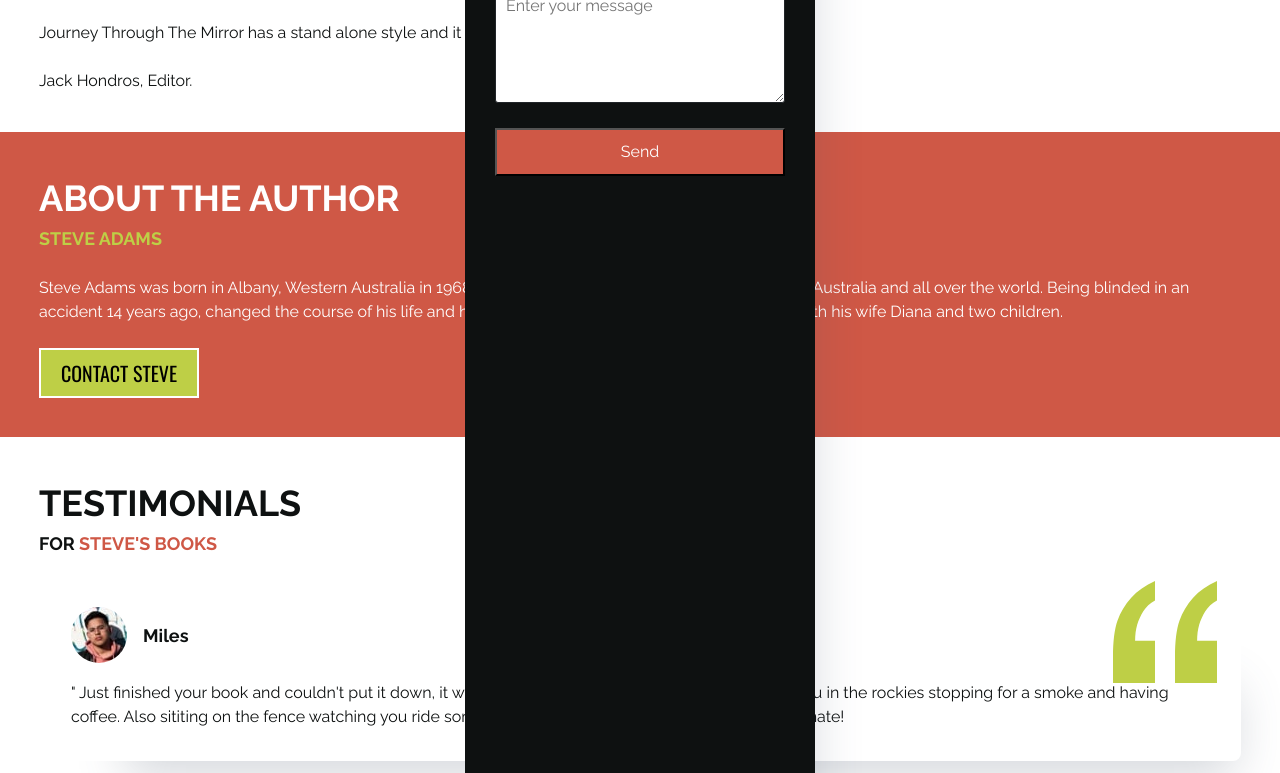
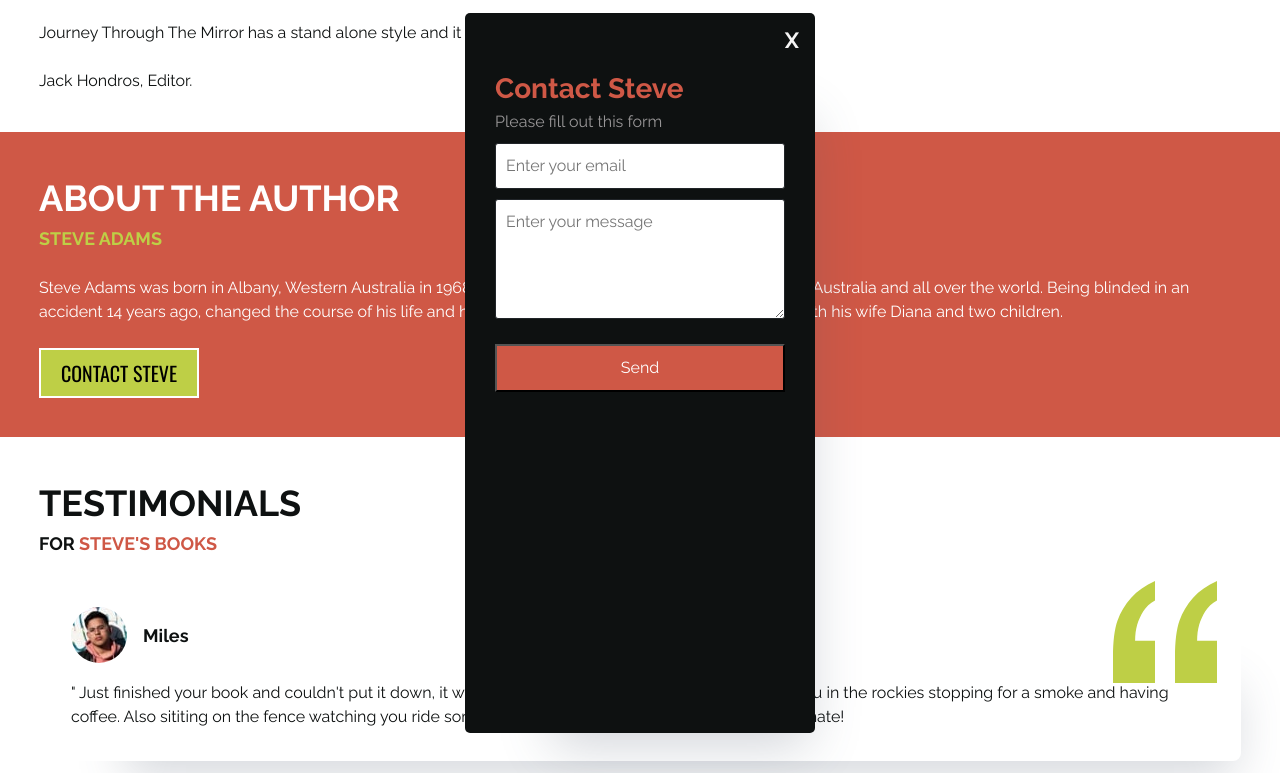
Before and after one commit to hongrosebara/steveadams, a plain HTML site: page index.html in a window 1280 px wide. Both pictures are taken after a click on the button "CONTACT STEVE". Shown: the part 1204-1977 px from the top of the page. Drawn offline with nearby package versions, Linux system fonts and the light colour scheme.

Commit message:
fixed modal height

```diff
--- a/style.css
+++ b/style.css
@@ -636,7 +636,7 @@ select {
   right: 0;
   bottom: 0;
   margin: auto;
-  height: 90vw;
+  height: 90vh;
   width: 100vw;
   max-width: 350px;
   border-radius: 5px;
```
